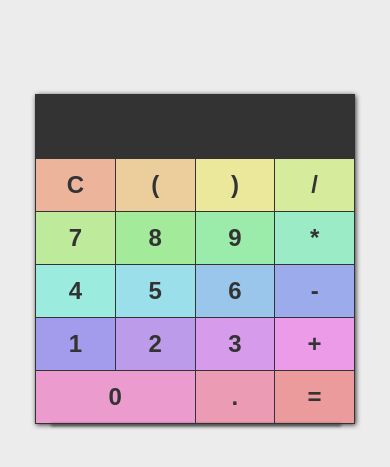
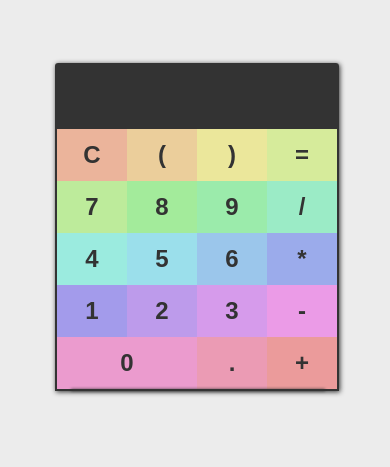
Before and after one commit to messman/simple-calc, a website built with webpack: page index.html in a window 390 px wide. Shown: the part 195-662 px from the top of the page. Built offline with nearby package versions, Linux system fonts and the light colour scheme.

Commit message:
Rearrange icons, update mobile styles - Reconfigure output to be absolute above calculator body - Make rings smaller on mobile - Move enter up to top row with clear - Remove key borders

```diff
--- a/index.html
+++ b/index.html
@@ -21,19 +21,19 @@
 	<canvas id="background" class="background"></canvas>
 	<main>
 		<div class="calc-container">
-			<div class="calc-output-container">
-				<div id="calc-output" class="calc-output"></div>
-			</div>
 			<div id="calc" class="calc">
+				<div class="calc-output-container">
+					<div id="calc-output" class="calc-output"></div>
+				</div>
 				<div class="calc-display-container">
 					<div id="calc-display" class="calc-display"></div>
 					<input id="calc-display-input" class="calc-display calc-display-input" autocomplete="off" spellcheck="off" autocorrect="off"
 					 spellcheck="off" />
 				</div>
 				<table id="calc-keys" class="calc-keys"></table>
-			</div>
-			<div class="ticker">
-				<div id="ticker-output" class="ticker-output"></div>
+				<div class="ticker">
+					<div id="ticker-output" class="ticker-output"></div>
+				</div>
 			</div>
 		</div>
 	</main>
--- a/src/scripts/draw.js
+++ b/src/scripts/draw.js
@@ -15,6 +15,8 @@ function resize() {
 	canvas.width = canvasWidth;
 	canvasHeight = window.innerHeight;
 	canvas.height = canvasHeight;
+
+	ringRadius = (canvasWidth < 500) ? 50 : 100;
 };
 window.onresize = resize;
 
@@ -82,8 +84,7 @@ function animate() {
 }
 
 // How large a ring is
-const ringRadius = 100;
-
+let ringRadius = 100;
 
 // Returns a boolean of whether or not drawing should occur; if true, draws.
 function draw(newKeyAnimationPercent, totalElapsed) {
--- a/src/scripts/keys.js
+++ b/src/scripts/keys.js
@@ -31,34 +31,33 @@ function pastelRange(percent) {
 export const keys = [
 	// Top Row
 	[
-
 		["C", KEY_TYPE.clear, "c"],
 		["(", KEY_TYPE.parens],
 		[")", KEY_TYPE.parens],
-		["/", KEY_TYPE.operator]
+		["=", KEY_TYPE.equals, "Enter"]
 	],
 	[
 		[7, KEY_TYPE.number],
 		[8, KEY_TYPE.number],
 		[9, KEY_TYPE.number],
-		["*", KEY_TYPE.operator]
+		["/", KEY_TYPE.operator]
 	],
 	[
 		[4, KEY_TYPE.number],
 		[5, KEY_TYPE.number],
 		[6, KEY_TYPE.number],
-		["-", KEY_TYPE.operator]
+		["*", KEY_TYPE.operator]
 	],
 	[
 		[1, KEY_TYPE.number],
 		[2, KEY_TYPE.number],
 		[3, KEY_TYPE.number],
-		["+", KEY_TYPE.operator]
+		["-", KEY_TYPE.operator]
 	],
 	[
 		[0, KEY_TYPE.number, null, 2], // Double-width
 		[".", KEY_TYPE.mark],
-		["=", KEY_TYPE.equals, "Enter"]
+		["+", KEY_TYPE.operator]
 	]
 ];
 
--- a/src/styles/calc.css
+++ b/src/styles/calc.css
@@ -1,10 +1,12 @@
 /* The overall calculator body */
 .calc {
+	position: relative;
 	width: 100%;
 	border-radius: 3px;
 	border-bottom-left-radius: 0;
 	border-bottom-right-radius: 0;
 	box-shadow: 1px 1px 5px 0 #333;
+	border: 2px solid #333;
 	background-color: transparent;
 }
 
@@ -53,7 +55,6 @@
 
 .calc-keys td {
 	padding: 2px;
-	border: 1px solid #333;
 	background-color: #f9f9f9;
 }
 
@@ -86,6 +87,8 @@
 }
 
 .calc-output-container {
+	position: absolute;
+	top: -3em;
 	width: 100%;
 	text-align: center;
 }
@@ -97,7 +100,6 @@
 	font-size: 1.5em;
 	color: #444;
 	background: rgba(250, 250, 250, .5);
-	margin: .5em 0;
 	padding: 0 .5em;
 	text-align: center;
 	font-weight: bold;
--- a/src/styles/page.css
+++ b/src/styles/page.css
@@ -28,7 +28,7 @@ main {
 }
 
 .calc-container {
-	width: 400px;
+	width: 320px;
 }
 
 .background {
@@ -53,6 +53,6 @@ main {
 	}
 
 	.calc-container {
-		width: 320px;
+		width: 280px;
 	}
 }
```
Also changed, not shown: dist/bundle.js, 1 other file.
